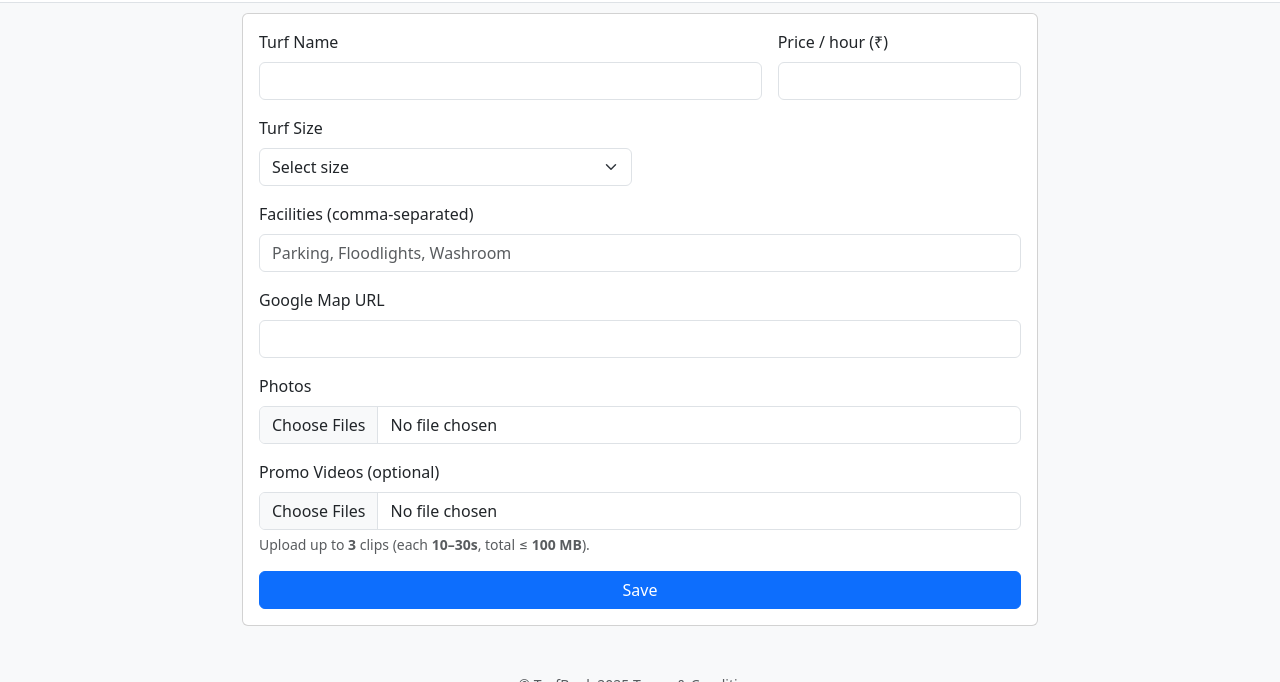
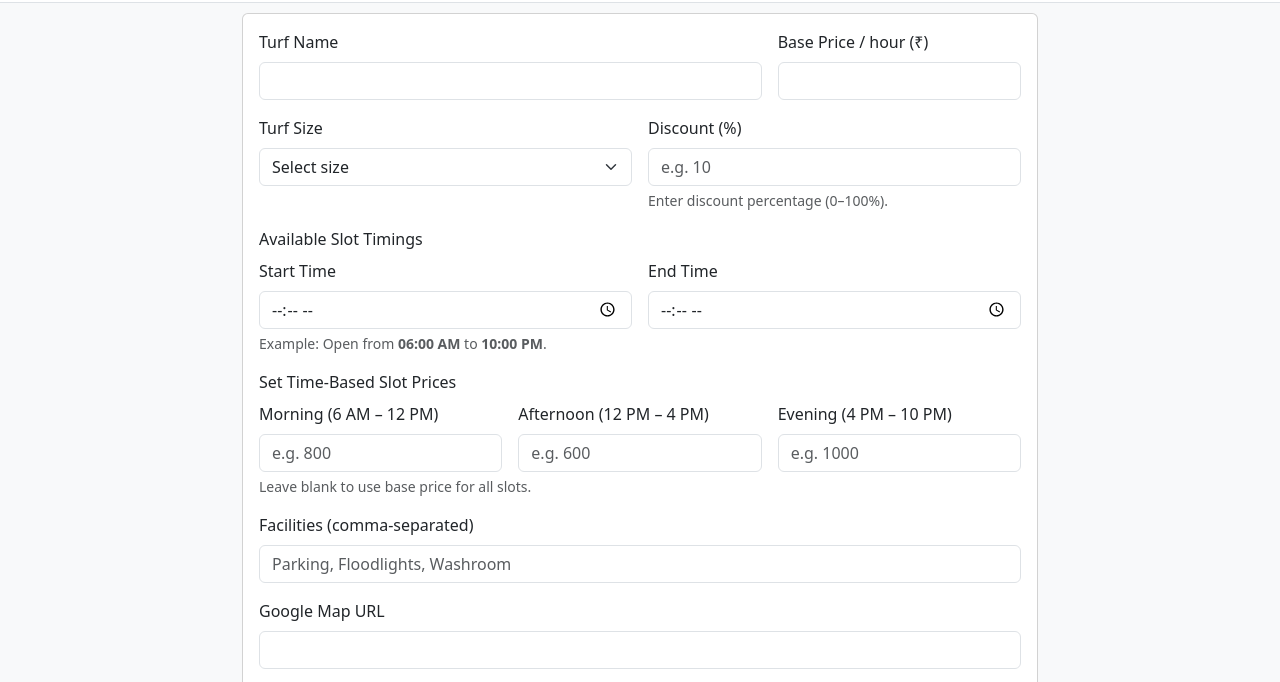
Before and after one commit to Saurabh21518055/turf, a plain HTML site: page owner-turf-edit.html in a window 1280 px wide. Shown: the part 56-738 px from the top of the page. Drawn offline with nearby package versions, Linux system fonts and the light colour scheme.

Commit message:
add discount,slots time in turf-edit

```diff
--- a/owner-turf-edit.html
+++ b/owner-turf-edit.html
@@ -1,5 +1,3 @@
-
-<!-- turf-edit.html -->
 <!DOCTYPE html>
 <html lang="en">
 <head>
@@ -17,17 +15,20 @@
       <div class="card-body">
         <form id="turfForm">
           <div class="row g-3">
+
+            <!-- Turf Name -->
             <div class="col-12 col-md-8">
               <label class="form-label">Turf Name</label>
               <input id="name" class="form-control" required>
             </div>
+
+            <!-- Base Price -->
             <div class="col-6 col-md-4">
-              <label class="form-label">Price / hour (₹)</label>
+              <label class="form-label">Base Price / hour (₹)</label>
               <input id="price" type="number" class="form-control" required>
             </div>
 
-            <!-- Turf Size Radio Buttons -->
-            <!-- Turf Size Dropdown -->
+            <!-- Turf Size -->
             <div class="col-12 col-md-6">
               <label class="form-label">Turf Size</label>
               <select id="turfSize" class="form-select" required>
@@ -38,21 +39,72 @@
               </select>
             </div>
 
+            <!-- Discount -->
+            <div class="col-12 col-md-6">
+              <label class="form-label">Discount (%)</label>
+              <input id="discount" type="number" class="form-control" min="0" max="100" placeholder="e.g. 10">
+              <div class="form-text">Enter discount percentage (0–100%).</div>
+            </div>
 
+            <!-- Slot Timings -->
+            <div class="col-12">
+              <label class="form-label">Available Slot Timings</label>
+              <div class="row g-3 align-items-end">
+                <div class="col-md-6">
+                  <label class="form-label">Start Time</label>
+                  <input id="startTime" type="time" class="form-control" required>
+                </div>
+                <div class="col-md-6">
+                  <label class="form-label">End Time</label>
+                  <input id="endTime" type="time" class="form-control" required>
+                </div>
+              </div>
+              <div class="form-text">
+                Example: Open from <strong>06:00 AM</strong> to <strong>10:00 PM</strong>.
+              </div>
+            </div>
+
+            <!-- Morning / Afternoon / Evening Prices -->
+            <div class="col-12">
+              <label class="form-label">Set Time-Based Slot Prices</label>
+              <div class="row g-3">
+                <div class="col-md-4">
+                  <label class="form-label">Morning (6 AM – 12 PM)</label>
+                  <input id="morningPrice" type="number" class="form-control" placeholder="e.g. 800">
+                </div>
+                <div class="col-md-4">
+                  <label class="form-label">Afternoon (12 PM – 4 PM)</label>
+                  <input id="afternoonPrice" type="number" class="form-control" placeholder="e.g. 600">
+                </div>
+                <div class="col-md-4">
+                  <label class="form-label">Evening (4 PM – 10 PM)</label>
+                  <input id="eveningPrice" type="number" class="form-control" placeholder="e.g. 1000">
+                </div>
+              </div>
+              <div class="form-text">
+                Leave blank to use base price for all slots.
+              </div>
+            </div>
+
+            <!-- Facilities -->
             <div class="col-12">
               <label class="form-label">Facilities (comma-separated)</label>
               <input id="facilities" class="form-control" placeholder="Parking, Floodlights, Washroom">
             </div>
+
+            <!-- Map -->
             <div class="col-12">
               <label class="form-label">Google Map URL</label>
               <input id="mapUrl" type="url" class="form-control">
             </div>
+
+            <!-- Photos -->
             <div class="col-12">
               <label class="form-label">Photos</label>
               <input id="photos" type="file" class="form-control" multiple accept="image/*">
             </div>
 
-            <!-- Promo Videos (optional) -->
+            <!-- Videos -->
             <div class="col-12">
               <label class="form-label">Promo Videos (optional)</label>
               <input
@@ -71,6 +123,7 @@
             </div>
           </div>
 
+          <!-- Save Button -->
           <div class="d-grid mt-3">
             <button class="btn btn-primary" type="submit">Save</button>
           </div>
@@ -88,6 +141,7 @@
   <script>requireAuth(['owner']);</script>
   <script src="assets/js/layout.js"></script>
   <script src="assets/js/owner-turf.js"></script>
+
   <script>
   document.addEventListener("DOMContentLoaded", () => {
     const urlParams = new URLSearchParams(window.location.search);
@@ -99,15 +153,13 @@
     if (turfId) {
       document.getElementById("name").value = turfName;
       document.getElementById("price").value = turfPrice;
-
-    // Optional: fetch other fields from backend if needed
-    // e.g., facilities, mapUrl, photos
     }
   });
   </script>
 
 </body>
 </html>
+
 
 <!-- <!DOCTYPE html>
 <html lang="en">
```
Lines whose indentation alone changed are shown as unchanged.
